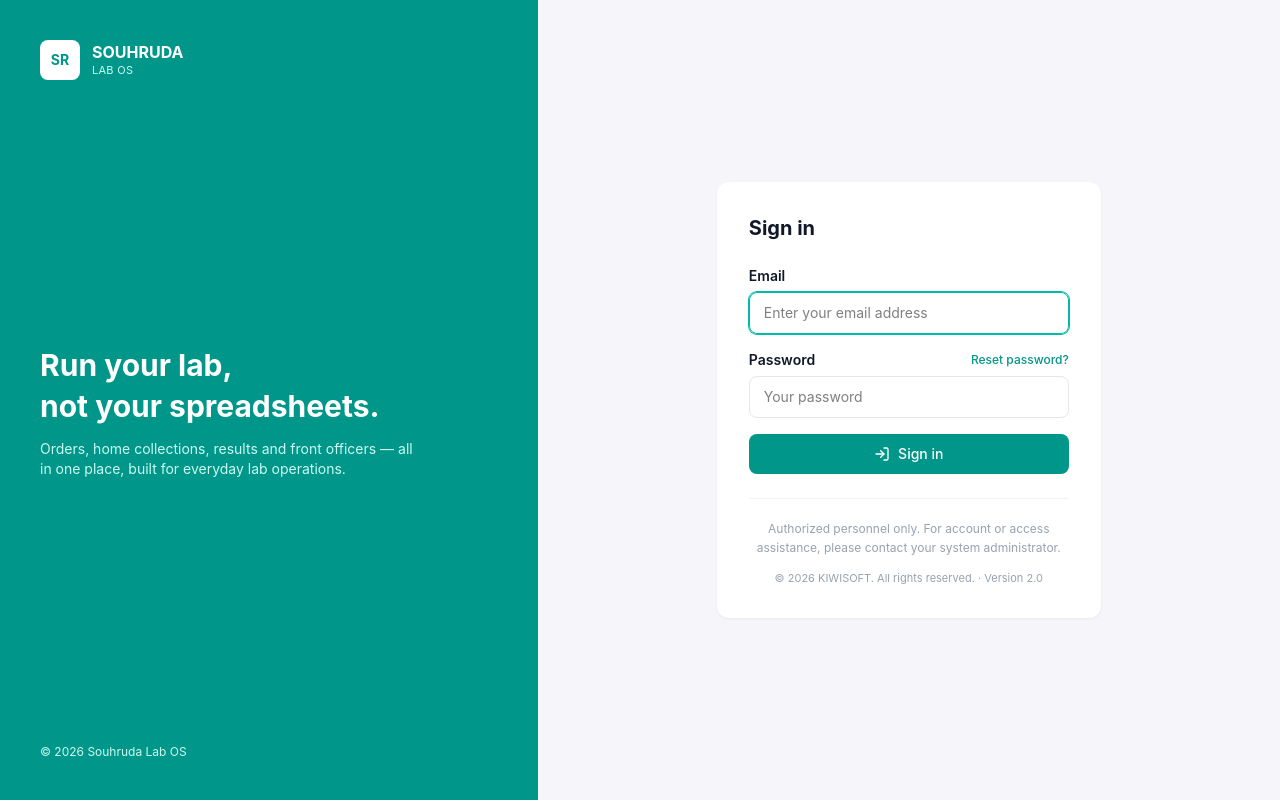
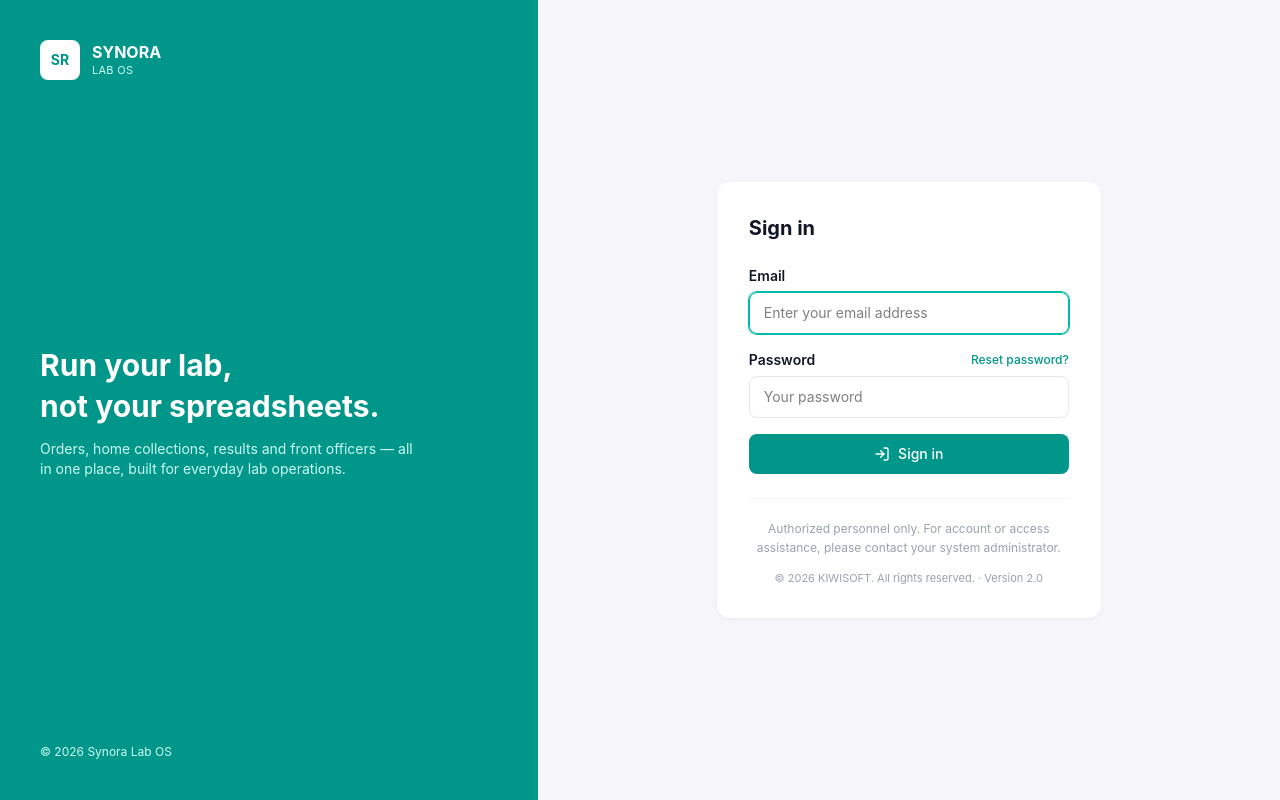
Before and after one commit to anusree-aneesho/souhruda_frontend, a React (Vite) app: page /login in a window 1280 px wide. Built offline with nearby package versions, Linux system fonts and the light colour scheme.

Commit message:
Updates 5/1

```diff
--- a/index.html
+++ b/index.html
@@ -4,7 +4,7 @@
     <meta charset="UTF-8" />
     <link rel="icon" type="image/svg+xml" href="/favicon.svg" />
     <meta name="viewport" content="width=device-width, initial-scale=1.0" />
-    <title>souhruda</title>
+    <title>synora</title>
   </head>
   <body>
     <div id="root"></div>
--- a/src/components/Auth/AuthLayout.jsx
+++ b/src/components/Auth/AuthLayout.jsx
@@ -9,7 +9,7 @@ export default function AuthLayout({ children }) {
             SR
           </div>
           <div>
-            <p className="font-bold text-base leading-tight">SOUHRUDA</p>
+            <p className="font-bold text-base leading-tight">SYNORA</p>
             <p className="text-[11px] tracking-wide text-teal-100">LAB OS</p>
           </div>
         </div>
@@ -24,7 +24,7 @@ export default function AuthLayout({ children }) {
           </p>
         </div>
 
-        <p className="text-xs text-teal-100">© {new Date().getFullYear()} Souhruda Lab OS</p>
+        <p className="text-xs text-teal-100">© {new Date().getFullYear()} Synora Lab OS</p>
       </div>
 
       {/* Form panel */}
@@ -36,7 +36,7 @@ export default function AuthLayout({ children }) {
               SR
             </div>
             <div>
-              <p className="font-bold text-sm text-gray-900 leading-tight">SOUHRUDA</p>
+              <p className="font-bold text-sm text-gray-900 leading-tight">SYNORA</p>
               <p className="text-[10px] tracking-wide text-gray-400">LAB OS</p>
             </div>
           </div>
--- a/src/components/HomeCollection/DetailModal/SampleLabel.jsx
+++ b/src/components/HomeCollection/DetailModal/SampleLabel.jsx
@@ -28,7 +28,7 @@ export default function SampleLabel({ hc }) {
     <div className="print-target">
       <div className="max-w-sm mx-auto border border-gray-200 rounded-lg p-4">
         <div className="flex items-center justify-between mb-2">
-          <p className="text-sm font-semibold text-gray-900">Souhruda Lab</p>
+          <p className="text-sm font-semibold text-gray-900">Synora Lab</p>
           <p className="text-xs text-gray-400">{hc.id}</p>
         </div>
 
--- a/src/components/LabOrders/OrderDetail/PrintOrderLabelModal.jsx
+++ b/src/components/LabOrders/OrderDetail/PrintOrderLabelModal.jsx
@@ -17,7 +17,7 @@ export default function PrintOrderLabelModal({ orderNo, barcode, patient, testNa
         <div className="print-target">
           <div className="max-w-sm mx-auto border border-gray-200 rounded-lg p-4">
             <div className="flex items-center justify-between mb-2">
-              <p className="text-sm font-semibold text-gray-900">Souhruda Lab</p>
+              <p className="text-sm font-semibold text-gray-900">Synora Lab</p>
               <p className="text-xs text-gray-400">#{orderNo}</p>
             </div>
 
--- a/src/components/LabOrders/Report/Report.jsx
+++ b/src/components/LabOrders/Report/Report.jsx
@@ -934,7 +934,7 @@ async function handleDownloadPdf() {
                         )}
                         <div>
                           <h1 className="text-xl font-extrabold text-gray-900 tracking-tight leading-tight">
-                            {labInfo?.lab_name || "SOUHRUDA MEDICAL CENTRE"}
+                            {labInfo?.lab_name || "SYNORA MEDICAL CENTRE"}
                           </h1>
                           <p className="text-[9px] text-gray-500 uppercase tracking-[0.08em] mt-0.5">
                             Accurate · Caring · Instant
@@ -1105,7 +1105,7 @@ async function handleDownloadPdf() {
                 </div>
 
                 <div className="bg-teal-600 text-white text-center text-[10px] font-bold tracking-[0.03em] py-1.5">
-                  {labInfo?.lab_name || "SOUHRUDA MEDICAL CENTRE"}
+                  {labInfo?.lab_name || "SYNORA MEDICAL CENTRE"}
                 </div>
               </div>
             </div>
--- a/src/components/SettingPage/GstSettings.jsx
+++ b/src/components/SettingPage/GstSettings.jsx
@@ -214,7 +214,7 @@ function GstForm({ branchId = null, branchName = "", onBack, onSaved }) {
                   name="legalBusinessName"
                   value={formData.legalBusinessName}
                   onChange={handleChange}
-                  placeholder="e.g. Souhruda Diagnostics Pvt Ltd"
+                  placeholder="e.g. Synora Diagnostics Pvt Ltd"
                   error={fieldErrors.legalBusinessName}
                 />
               </div>
--- a/src/components/SettingPage/modals/AddBranchModal.jsx
+++ b/src/components/SettingPage/modals/AddBranchModal.jsx
@@ -118,7 +118,7 @@ export default function AddBranchModal({ onClose, onBranchAdded }) {
               name="name"
               value={formData.name}
               onChange={handleChange}
-              placeholder="e.g. Souhruda Kannur"
+              placeholder="e.g. Synora Kannur"
               className={`w-full rounded-lg border px-3.5 py-2.5 text-sm outline-none focus:ring-1 ${
                 fieldErrors.name
                   ? "border-red-300 focus:border-red-500 focus:ring-red-500"
--- a/src/components/SettingPage/modals/EditBranchModal.jsx
+++ b/src/components/SettingPage/modals/EditBranchModal.jsx
@@ -163,7 +163,7 @@ export default function EditBranchModal({ branch, onClose, onBranchUpdated }) {
               name="name"
               value={formData.name}
               onChange={handleChange}
-              placeholder="e.g. Souhruda Kannur"
+              placeholder="e.g. Saynora Kannur"
               className={`w-full rounded-lg border px-3.5 py-2.5 text-sm outline-none focus:ring-1 ${
                 fieldErrors.name
                   ? "border-red-300 focus:border-red-500 focus:ring-red-500"
--- a/src/components/common/Sidebar/SidebarLogo.jsx
+++ b/src/components/common/Sidebar/SidebarLogo.jsx
@@ -8,7 +8,7 @@ export default function SidebarLogo() {
         SR
       </div>
       <div>
-        <p className="font-bold text-sm text-gray-900 leading-tight">SOUHRUDA</p>
+        <p className="font-bold text-sm text-gray-900 leading-tight">SYNORA</p>
         <p className="text-[10px] tracking-wide text-gray-400">LAB OS </p>
       </div>
     </Link>
```
